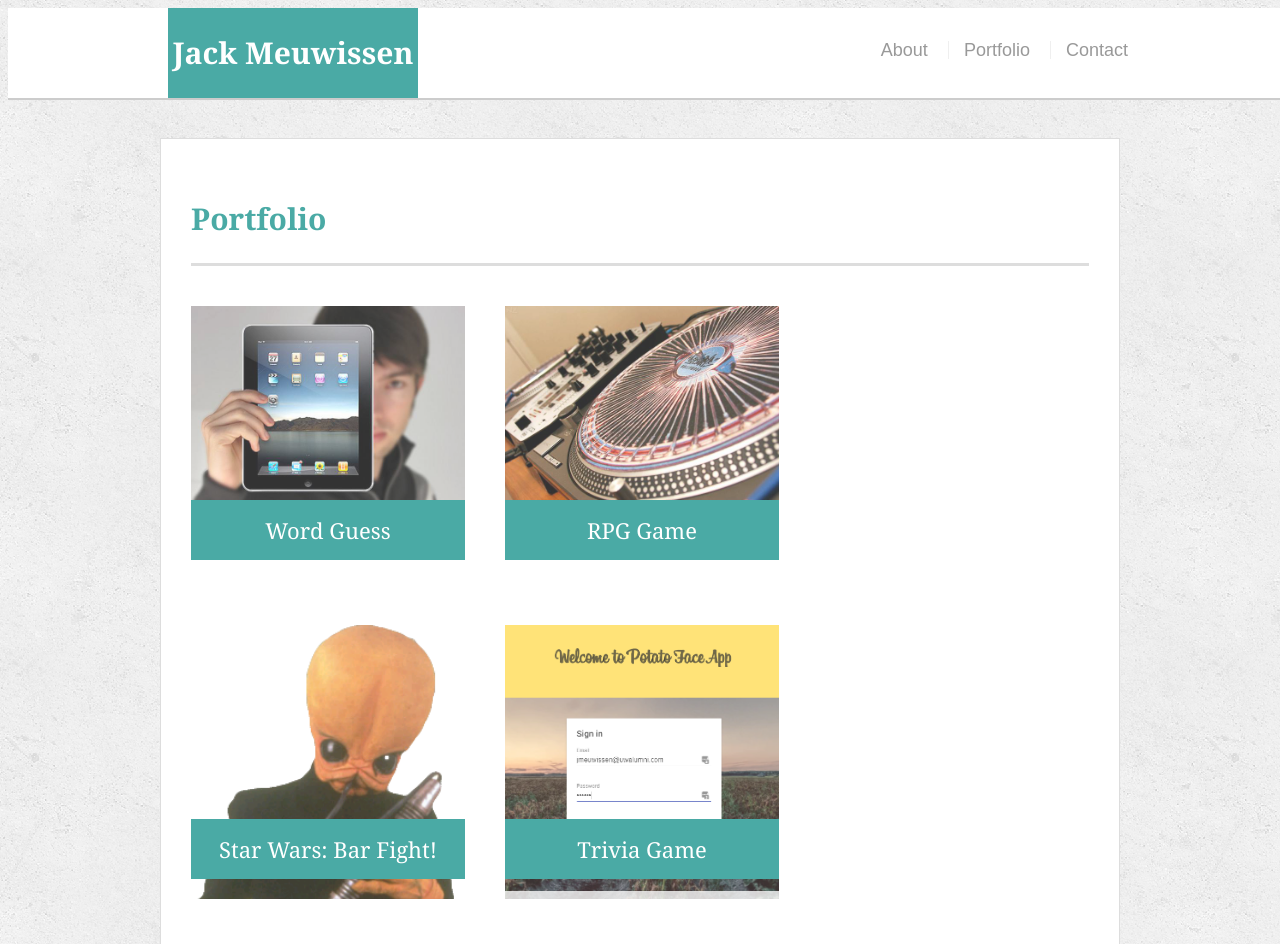
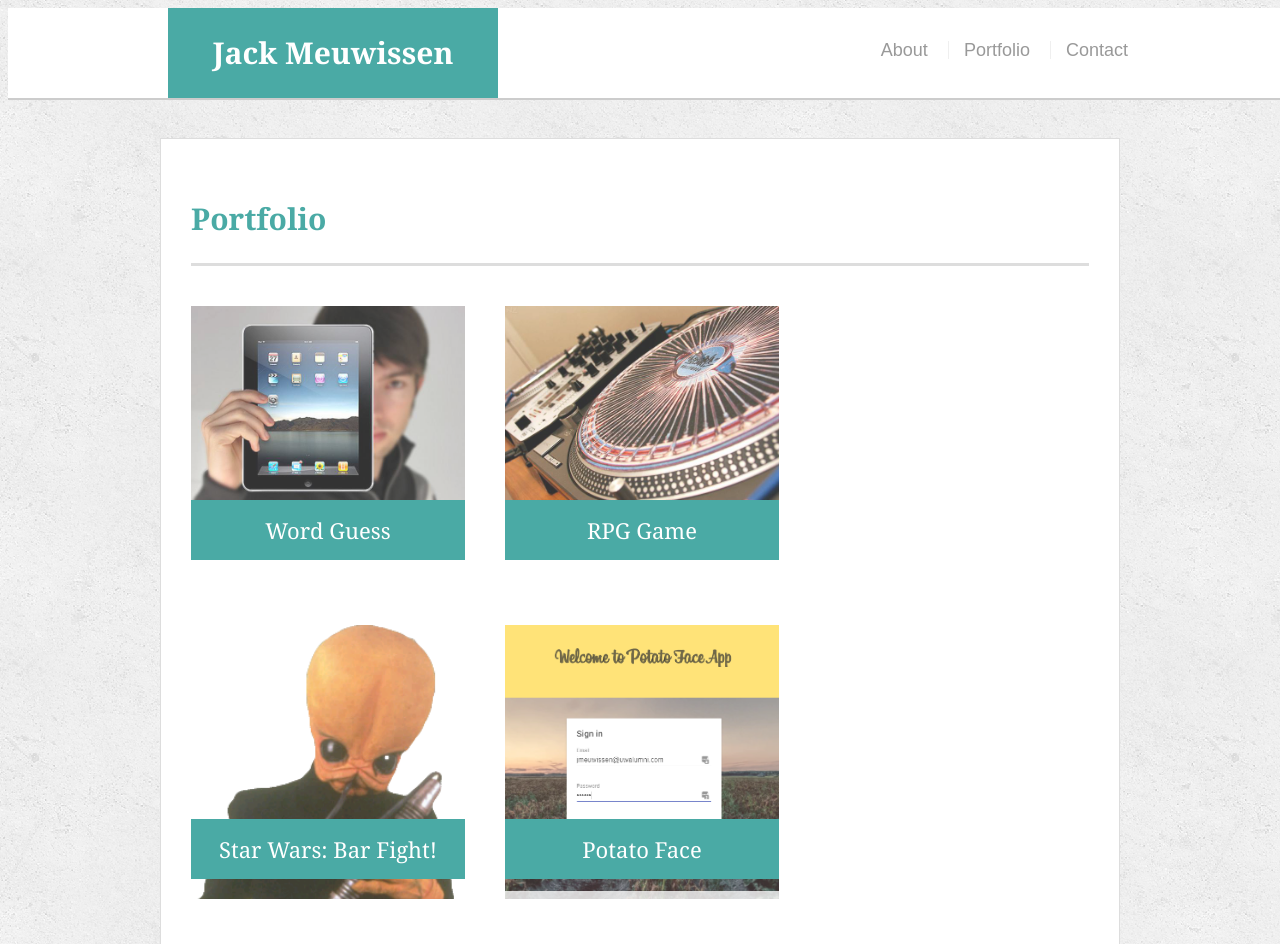
Before and after one commit to jmeuwissen/Responsive-Portfolio, a plain HTML site: page portfolio.html in a window 1280 px wide. Shown: the top 944 px of the page. Drawn offline with Linux system fonts and the light colour scheme.

Commit message:
updated logo with my name

```diff
--- a/assets/css/style.css
+++ b/assets/css/style.css
@@ -65,7 +65,7 @@ h3 {
 
 #logo {
   float: left;
-  width: 250px;
+  width: 330px;
   height: 90px;
   font-family: Georgia, Times, "Times New Roman", serif;
   font-size: 30px;
--- a/portfolio.html
+++ b/portfolio.html
@@ -50,7 +50,7 @@
         <a href="https://github.com/jmeuwissen/crispy-memory">
           <img src="assets/images/tater-face.PNG" alt="tater-face">
 
-          <h3>Trivia Game</h3>
+          <h3>Potato Face</h3>
         </a>
       </div>
 
```
